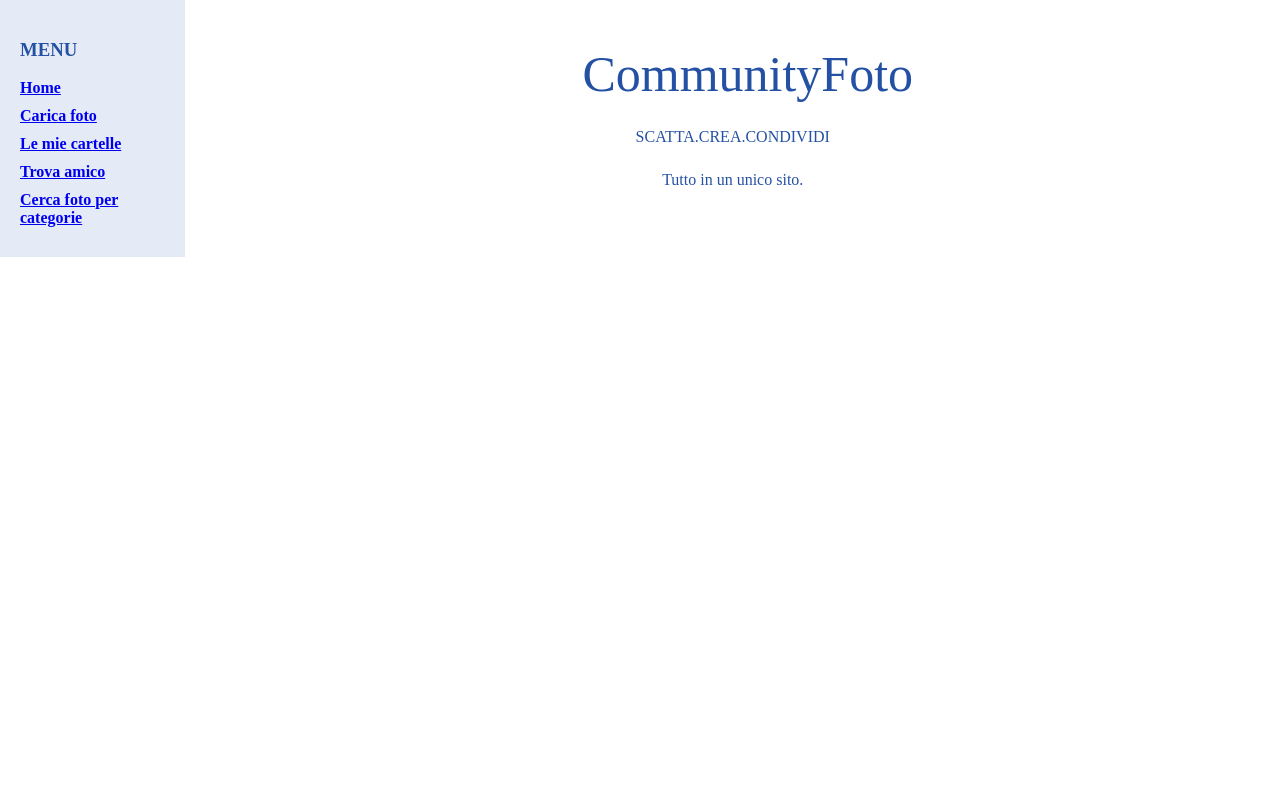
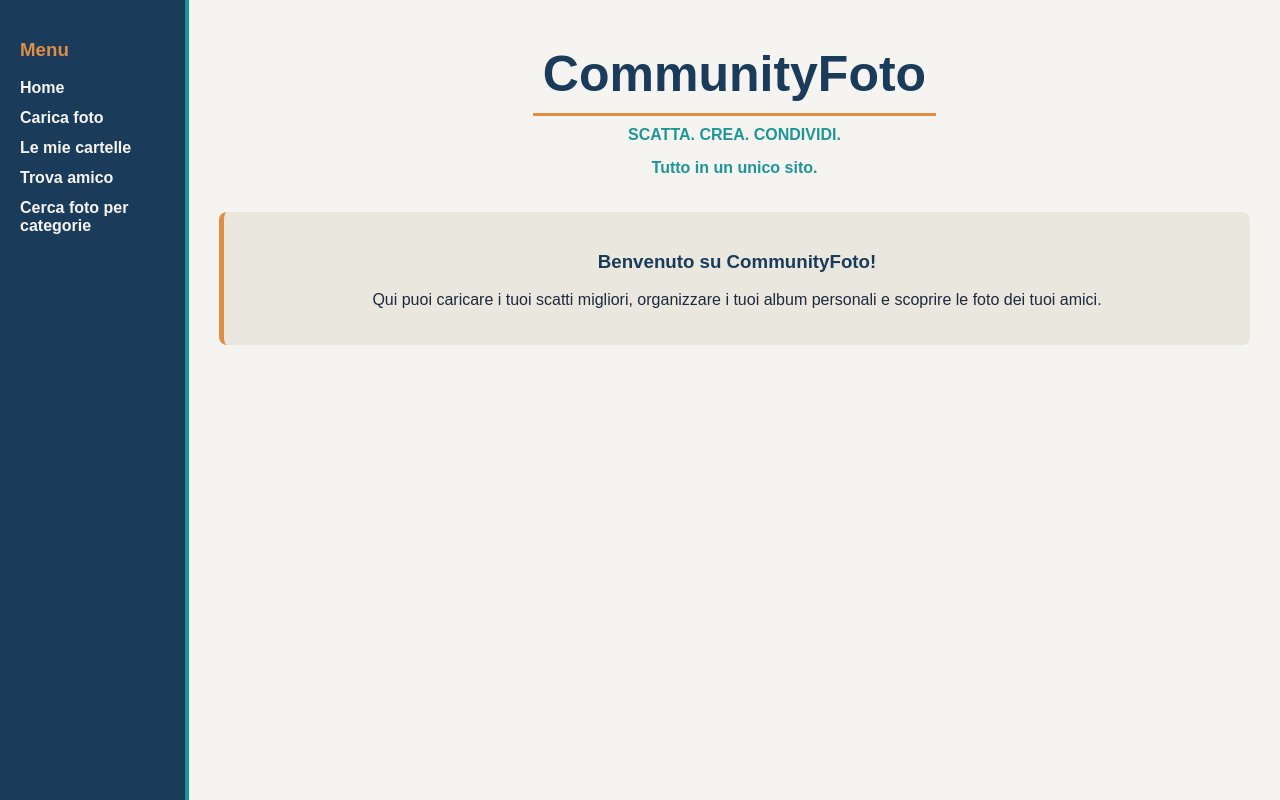
Before and after one commit to tommaso-arcudi/Informatica, a plain HTML site: page index.html in a window 1280 px wide. Drawn offline with Linux system fonts and the light colour scheme.

Commit message:
prima pagina quasi finita

```diff
--- a/index.html
+++ b/index.html
@@ -1,25 +1,37 @@
+<!DOCTYPE html>
 <html>
   <head>
     <meta charset="utf-8">
-        <title>CommunityFoto</title>
+    <title>CommunityFoto - Home</title>
     <link rel="stylesheet" href="style.css">
-
   </head>
   <body>
     <div class="pagina">
 
+      <!-- MENU LATERALE -->
       <div class="laterale">
         <h3 class="titolo">Menu</h3>
-    <a class="voce" href="Home.html">Home</a>
+        <a class="voce" href="index.html">Home</a>
         <a class="voce" href="CaricaFoto.html">Carica foto</a>
         <a class="voce" href="LeMieCartelle.html">Le mie cartelle</a>
         <a class="voce" href="TrovaAmico.html">Trova amico</a>
         <a class="voce" href="CercaFoto.html">Cerca foto per categorie</a>
       </div>
 
+      <!-- CONTENUTO PRINCIPALE -->
       <div class="principale">
-    <div  class="titoloprincipale">CommunityFoto</div>
-    <div class="sottotitolo">SCATTA.CREA.CONDIVIDI</div>
+        <div class="titoloprincipale">CommunityFoto</div>
+        <div class="sottotitolo">SCATTA. CREA. CONDIVIDI.</div>
         <div class="sottotitolo">Tutto in un unico sito.</div>
+
+        <!-- BENVENUTO -->
+        <div class="benvenuto">
+          <h3 class="titolo">Benvenuto su CommunityFoto!</h3>
+          <p>Qui puoi caricare i tuoi scatti migliori, organizzare i tuoi album personali e scoprire le foto dei tuoi amici.</p>
+        </div>
+
+      </div>
+
     </div>
   </body>
+</html>
--- a/style.css
+++ b/style.css
@@ -1,48 +1,73 @@
-
 body {
   margin: 0;
-  color: #201e1b;
+  background-color: #F5F4F0;
+  color: #1E293B;
+  font-family: Arial, sans-serif;
 }
 
 .pagina {
   display: flex;
+  min-height: 100vh; /*serve per allungare a 100% il menu laterale*/
 }
 
 .laterale {
   width: 180px;
-  background-color: #e4eaf6;
+  background-color: #1B3B5A;
+  border-right: 4px solid #1E9696;
   padding: 20px;
+}
+
+.laterale .titolo {
+  color: #E08E45;
 }
 
 .voce {
   display: block;
-  margin: 10px 0;
+  margin: 12px 0;
   font-weight: bold;
+  text-decoration: none;/*elimina la linea sotto i link*/
+  color: #F5F4F0;
+}
+
+.voce:hover {
+  color: #1E9696;
 }
 
 .principale {
-  display:block;
+  display: block;
   margin: 10px;
   padding: 20px;
-  width:100%
+  width: 100%;
 }
 
 .titolo {
-  color: #2451a3;
-  text-transform: uppercase;
+  color: #1B3B5A;
 }
+
 .titoloprincipale {
-  color: #2451a3;
+  color: #1B3B5A;
   padding: 10px;
-  margin: 5px;
+  margin: 5px auto; /*rimane centrato*/
   text-align: center;
-  width: 100%;
   font-size: 50px;
+  font-weight: bold;
+  border-bottom: 3px solid #E08E45;
+  width: fit-content; /*solo la larghezza del testo*/
 }
 
 .sottotitolo {
-  color: #2451a3;
-  padding: 10px;
+  color: #1E9696;
+  font-weight: bold;
+  padding: 5px;
   margin: 5px;
   text-align: center;
 }
+
+.benvenuto {
+  background-color: #EAE7DF;
+  border-left: 5px solid #E08E45;
+  padding: 20px;
+  margin: 30px 0;
+  text-align: center;
+  border-radius: 8px;
+}
```
Lines whose indentation alone changed are shown as unchanged.
